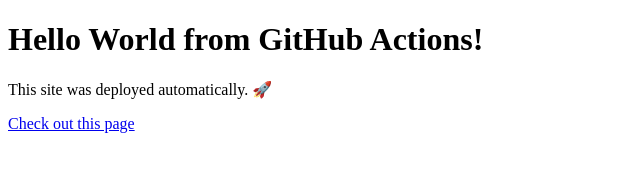
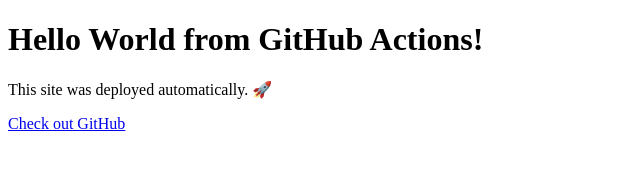
Before and after one commit to ExoticAngel/Test-Doe, a plain HTML site: page index.html in a window 1280 px wide. Shown: the full height of the page, 0-640 px from the left. Drawn offline with Linux system fonts and the light colour scheme.

Commit message:
Update index.html

```diff
--- a/index.html
+++ b/index.html
@@ -7,6 +7,6 @@
     <h1>Hello World from GitHub Actions!</h1>
     <p>This site was deployed automatically. 🚀</p>
     <!-- This link is broken on purpose to make the test fail later -->
-    <a href="/nonexistent-page.html">Check out this page</a>
+  <a href="https://github.com">Check out GitHub</a>
 </body>
 </html>
```
